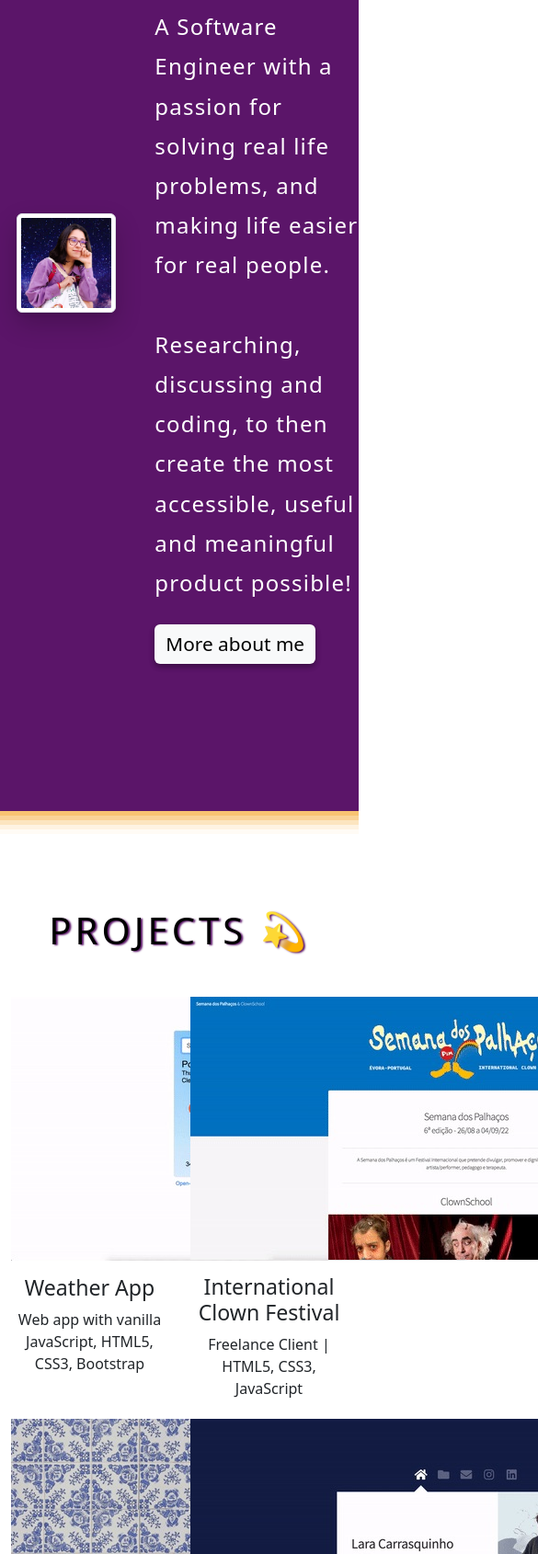
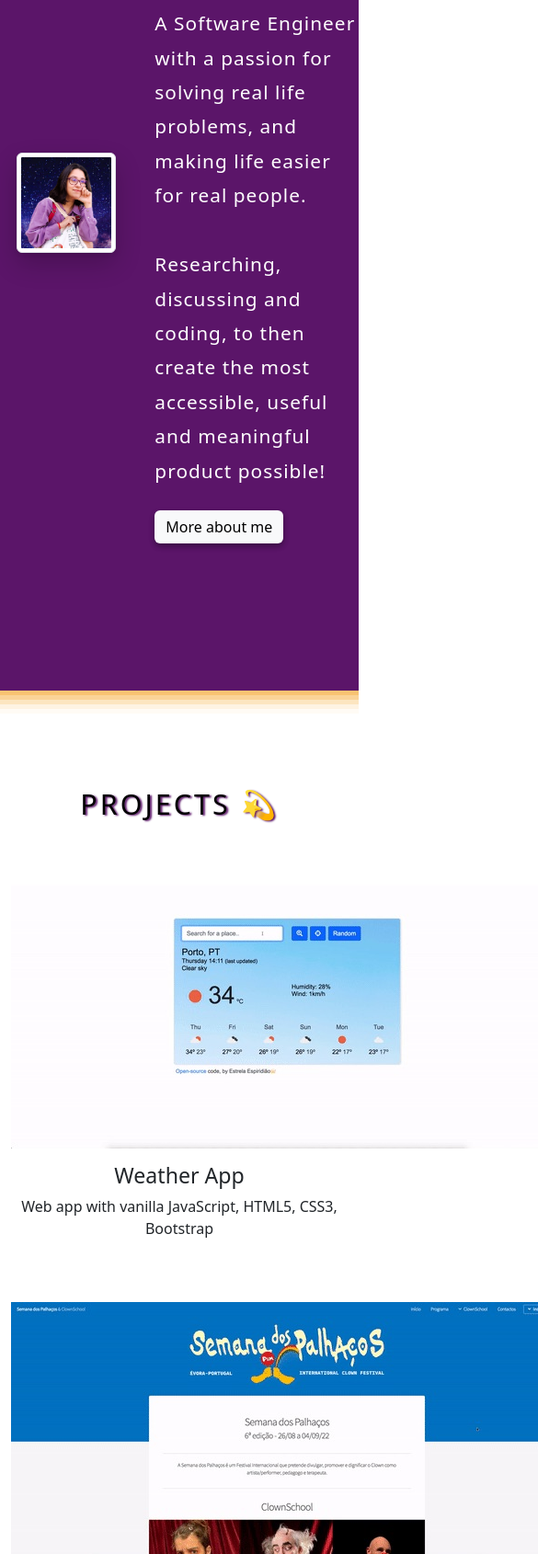
Before and after one commit to EstrelaE/portfolio-3.0, a plain HTML site: page index.html in a window 390 px wide. Shown: the part 310-2000 px from the top of the page at 92% size, 585 px wide, since content can reach past the window. Drawn offline with nearby package versions, Linux system fonts and the light colour scheme.

Commit message:
add responsiveness

```diff
--- a/css/style.css
+++ b/css/style.css
@@ -162,3 +162,30 @@ div.about {
 .clickme:hover {
   color: grey;
 }
+
+@media only screen and (max-width: 1400px) {
+  [class*="col-"] {
+    width: 100%;
+    margin-top: 20px;
+    margin-bottom: 0;
+  }
+
+  h1 {
+    font-size: 2.5em;
+  }
+
+  h2 {
+    font-size: 1.9em;
+  }
+  p {
+    font-size: 1.3em;
+  }
+
+  section .btn {
+    font-size: 1em;
+  }
+
+  #hero img {
+    width: 60%;
+  }
+}
```
